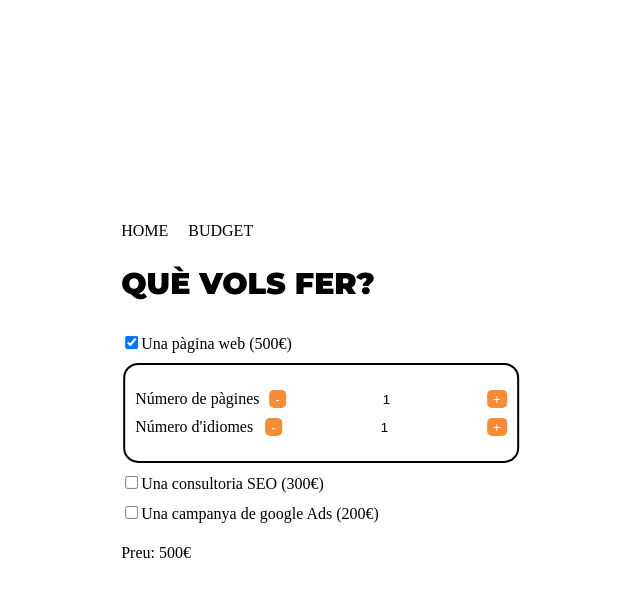
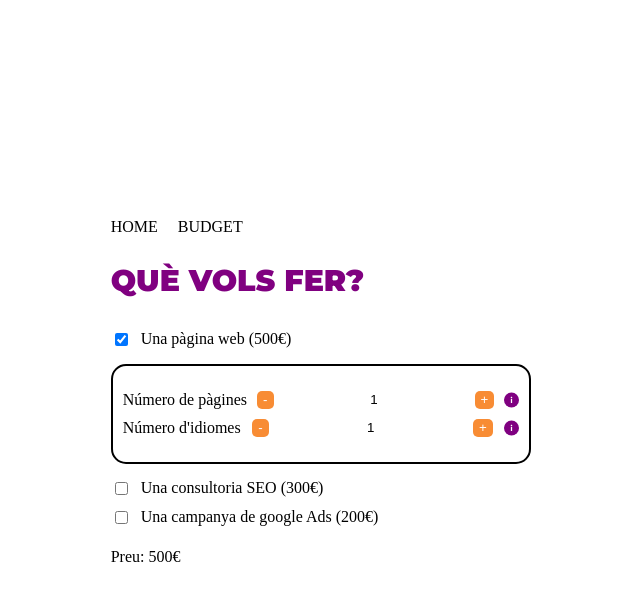
Before and after one commit to marnauortega/react-sprint-7, a React app: page /budget in a window 1280 px wide. Both pictures are taken after a click on the checkbox "Una pàgina web (500€)". Shown: the whole page, without its empty margins (319-959 px from the left). Built offline with nearby package versions, Linux system fonts and the light colour scheme.

Commit message:
n2 - exercice 6

```diff
--- a/src/data/products.json
+++ b/src/data/products.json
@@ -12,7 +12,16 @@
     "price": 500,
     "childIds": [2, 3]
   },
-  { "id": 2, "name": "pages", "text": "Número de pàgines", "type": "text", "price": 30, "childIds": [], "base": 1 },
+  {
+    "id": 2,
+    "name": "pages",
+    "text": "Número de pàgines",
+    "type": "text",
+    "price": 30,
+    "childIds": [],
+    "base": 1,
+    "help": "Número de pàgines que tindrà la web. Cada pàgina són 30€. La primera pàgina és gratis!"
+  },
   {
     "id": 3,
     "name": "languages",
@@ -22,7 +31,8 @@
     "childIds": [],
     "base": 1,
     "multiplier": true,
-    "multipliedIds": [2]
+    "multipliedIds": [2],
+    "help": "Número d'idiomes de la web. Cada nou idioma traduït costarà 30€ per pàgina (però la primera pàgina és gratis)"
   },
   { "id": 4, "name": "SEO", "text": "Una consultoria SEO (300€)", "type": "checkbox", "price": 300, "childIds": [] },
   {
--- a/src/js/components/Field.js
+++ b/src/js/components/Field.js
@@ -1,5 +1,6 @@
 import Subfields from "./Subfields";
 import QuantityButton from "./QuantityButton";
+import Help from "./Help";
 
 const Field = ({ id, form, setForm }) => {
   const field = form[id];
@@ -49,14 +50,16 @@ const Field = ({ id, form, setForm }) => {
   if (field.type === "checkbox") valueOrChecked = { checked: field.qty };
 
   return (
-    <div className="field">
-      <QuantityButton increase={true} id={id} form={form} setForm={setForm} isValidNumber={isValidNumber} />
-      <input type={field.type} id={field.name} {...valueOrChecked} onChange={handleField} />
-      <QuantityButton increase={false} id={id} form={form} setForm={setForm} isValidNumber={isValidNumber} />
-      <label htmlFor={field.name}>{field.text}</label>
-      {/* <Help /> */}
+    <>
+      <div className={"field " + field.type}>
+        <label htmlFor={field.name}>{field.text}</label>
+        <QuantityButton increase={false} id={id} form={form} setForm={setForm} isValidNumber={isValidNumber} />
+        <input type={field.type} id={field.name} {...valueOrChecked} onChange={handleField} />
+        <QuantityButton increase={true} id={id} form={form} setForm={setForm} isValidNumber={isValidNumber} />
+        <Help id={id} form={form} setForm={setForm} />
+      </div>
       <Subfields key={field.id} id={field.id} form={form} setForm={setForm} />
-    </div>
+    </>
   );
 };
 
--- /dev/null
+++ b/src/js/components/Help.js
@@ -0,0 +1,38 @@
+import React, { useState } from "react";
+import helpImage from "./../../images/help.svg";
+
+function Help({ id, form, setForm }) {
+  const field = form[id];
+  const help = field.help;
+
+  const [active, setActive] = useState(false);
+
+  if (!help) return;
+
+  return (
+    <>
+      <img
+        src={helpImage}
+        alt="help icon"
+        onClick={() => {
+          setActive(true);
+          console.log(active);
+        }}
+      />
+      {active && <Overlay help={help} setActive={setActive} />}
+    </>
+  );
+}
+
+function Overlay({ help, setActive }) {
+  return (
+    <>
+      <div className="overlay">
+        <div className="overlay-background" onClick={() => setActive(false)}></div>
+        <div className="overlay-card border">{help}</div>
+      </div>
+    </>
+  );
+}
+
+export default Help;
--- a/src/js/components/Subfields.js
+++ b/src/js/components/Subfields.js
@@ -8,7 +8,7 @@ function Subfields({ id, form, setForm }) {
   if (field.childIds.length && field.qty) {
     const subFieldObjects = form.filter((f) => field.childIds.includes(f.id));
     subFields = (
-      <fieldset>
+      <fieldset className="border">
         {subFieldObjects.map((field) => (
           <Field key={field.id} id={field.id} form={form} setForm={setForm} />
         ))}
--- a/src/scss/_form.scss
+++ b/src/scss/_form.scss
@@ -1,19 +1,16 @@
 .field {
   padding: 5px 0;
+  display: flex;
+  flex-direction: row;
+  gap: 10px;
 }
 
-fieldset {
-  margin-top: 10px;
-  border: 2px solid black;
-  border-radius: 15px;
-  padding: 20px 10px;
+.checkbox > input {
+  order: -1;
 }
 
 fieldset .field {
-  display: flex;
-  flex-direction: row-reverse;
   justify-content: space-between;
-  gap: 10px;
 }
 
 .field input {
--- /dev/null
+++ b/src/scss/_overlay.scss
@@ -0,0 +1,35 @@
+.overlay,
+.overlay-background {
+  position: fixed;
+  top: 0;
+  left: 0;
+  width: 100%;
+  height: 100%;
+}
+
+.overlay-card {
+  position: absolute;
+  width: 50%;
+  left: 50%;
+  transform: translateX(-50%);
+  margin: auto;
+  bottom: 30px;
+  text-align: center;
+  background: white;
+}
+
+.overlay-background {
+  background-color: hsl(0, 0%, 0%);
+  animation: fadeIn 0.5s;
+  opacity: 0.2;
+}
+
+@keyframes fadeIn {
+  from {
+    opacity: 0;
+  }
+
+  to {
+    opacity: 0.2;
+  }
+}
--- a/src/scss/main.scss
+++ b/src/scss/main.scss
@@ -1,6 +1,7 @@
 @import "_form";
 @import "_header";
 @import "_home";
+@import "_overlay";
 @import "_variables";
 @import "_components";
 
@@ -15,15 +16,23 @@ h1 {
   font-size: 30px;
   line-height: 1.6;
   font-weight: bolder;
+  color: hsl(300, 100%, 25%);
 }
 
 h3 {
   font-weight: 300;
 }
 
-.centered {
-  position: absolute;
-  top: 50%;
-  left: 50%;
-  transform: translate(-50%, -50%);
+#root {
+  display: flex;
+  justify-content: center;
+  align-items: center;
+  height: 100vh;
 }
+
+.border {
+  margin: 10px 0;
+  border: 2px solid black;
+  border-radius: 15px;
+  padding: 20px 10px;
+}
```
Also changed, not shown: src/images/help.svg (added).
